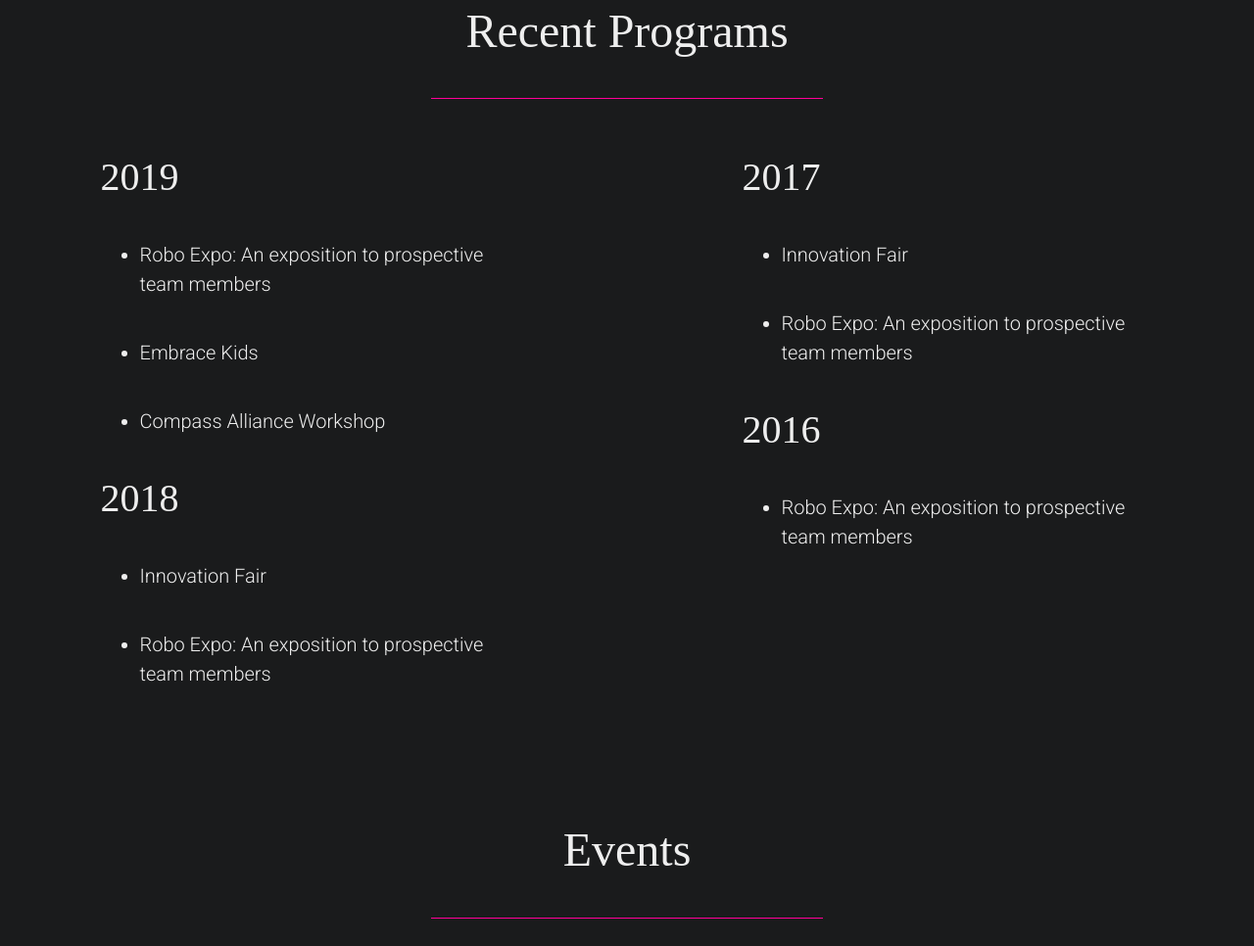
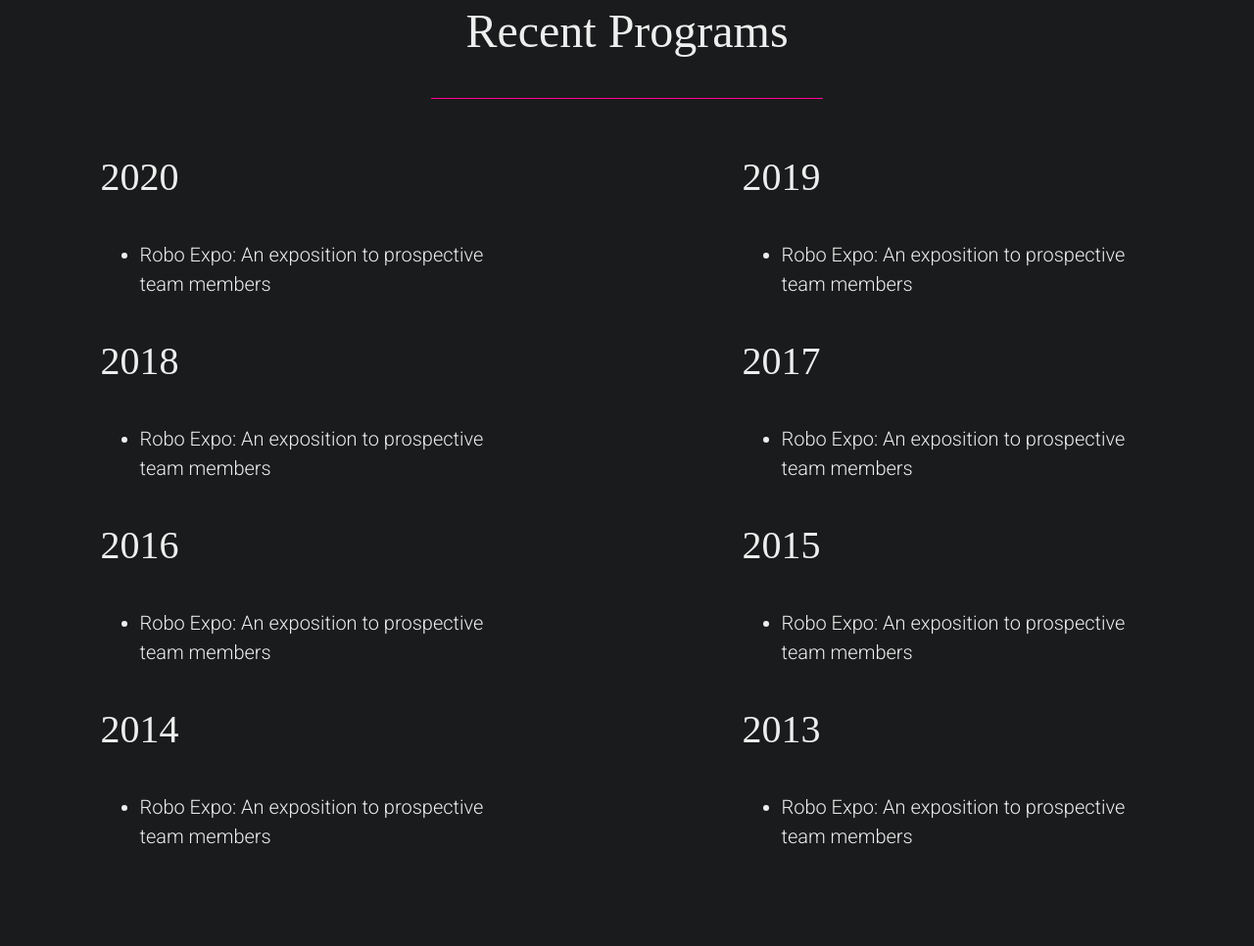
Before and after one commit to Team1923/Team1923.github.io, a plain HTML site: page outreach.html in a window 1280 px wide. Shown: the part 813-1779 px from the top of the page at 98% size. Drawn offline with nearby package versions, Linux system fonts and the light colour scheme; a web font is replaced by a local one.

```diff
--- a/outreach.html
+++ b/outreach.html
@@ -83,23 +83,33 @@
         <div class="row">
             <div class="col-md">
                 <ul>
-                    <h4>2019</h4>
+                    <h4>2020</h4>
                     <li>Robo Expo: An exposition to prospective team members</li>
-                    <li>Embrace Kids</li>
-                    <li>Compass Alliance Workshop</li>
+
 
                     <h4>2018</h4>
-                    <li>Innovation Fair</li>
+                    <li>Robo Expo: An exposition to prospective team members</li>
+
+                    <h4>2016</h4>
+                    <li>Robo Expo: An exposition to prospective team members</li>
+
+                    <h4>2014</h4>
                     <li>Robo Expo: An exposition to prospective team members</li>
 
                 </ul>
             </div>
             <div class="col-md">
                 <ul>
+                    <h4>2019</h4>
+                    <li>Robo Expo: An exposition to prospective team members</li>
+
                     <h4>2017</h4>
-                    <li>Innovation Fair</li>
                     <li>Robo Expo: An exposition to prospective team members</li>
-                    <h4>2016</h4>
+
+                    <h4>2015</h4>
+                    <li>Robo Expo: An exposition to prospective team members</li>
+
+                    <h4>2013</h4>
                     <li>Robo Expo: An exposition to prospective team members</li>
                 </ul>
             </div>
```
Also changed, not shown: css/home.css (line endings or trailing spaces).
